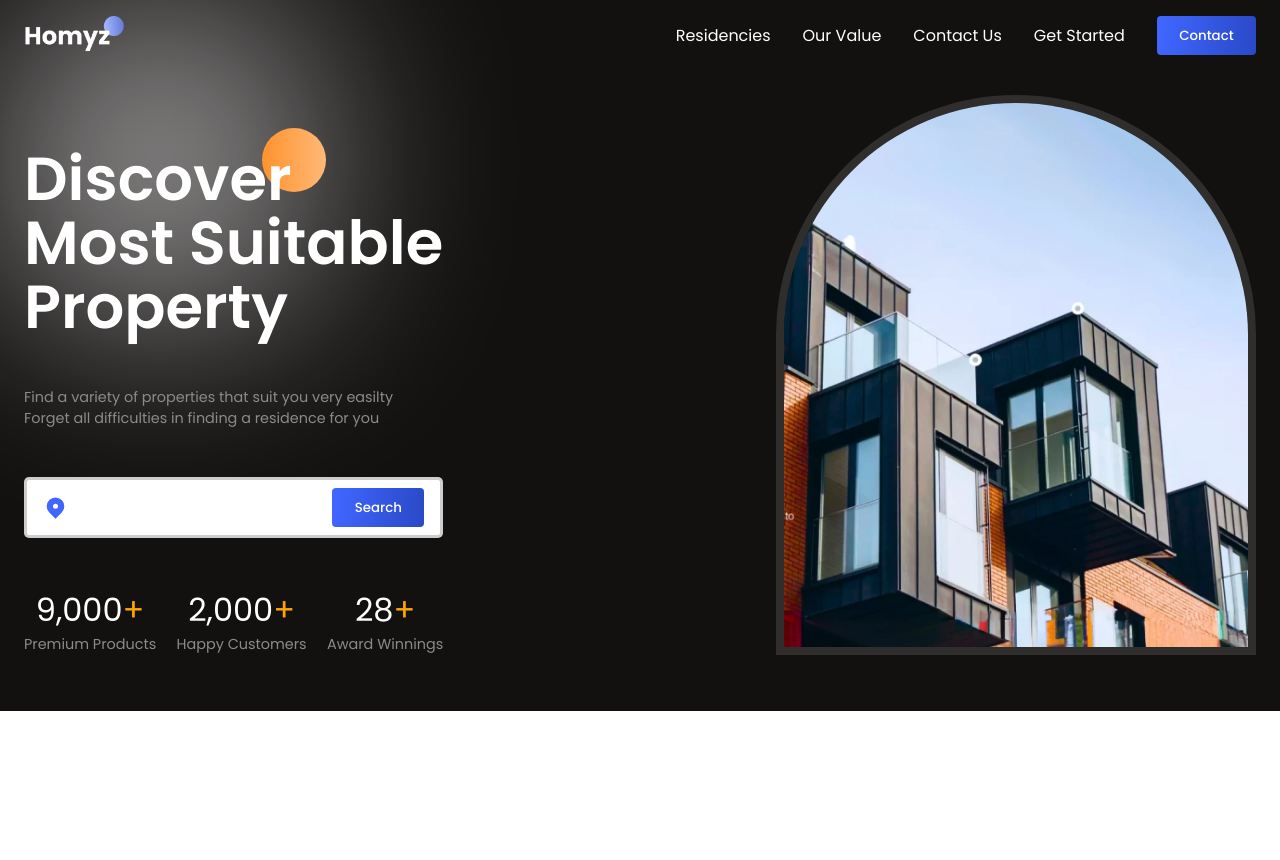
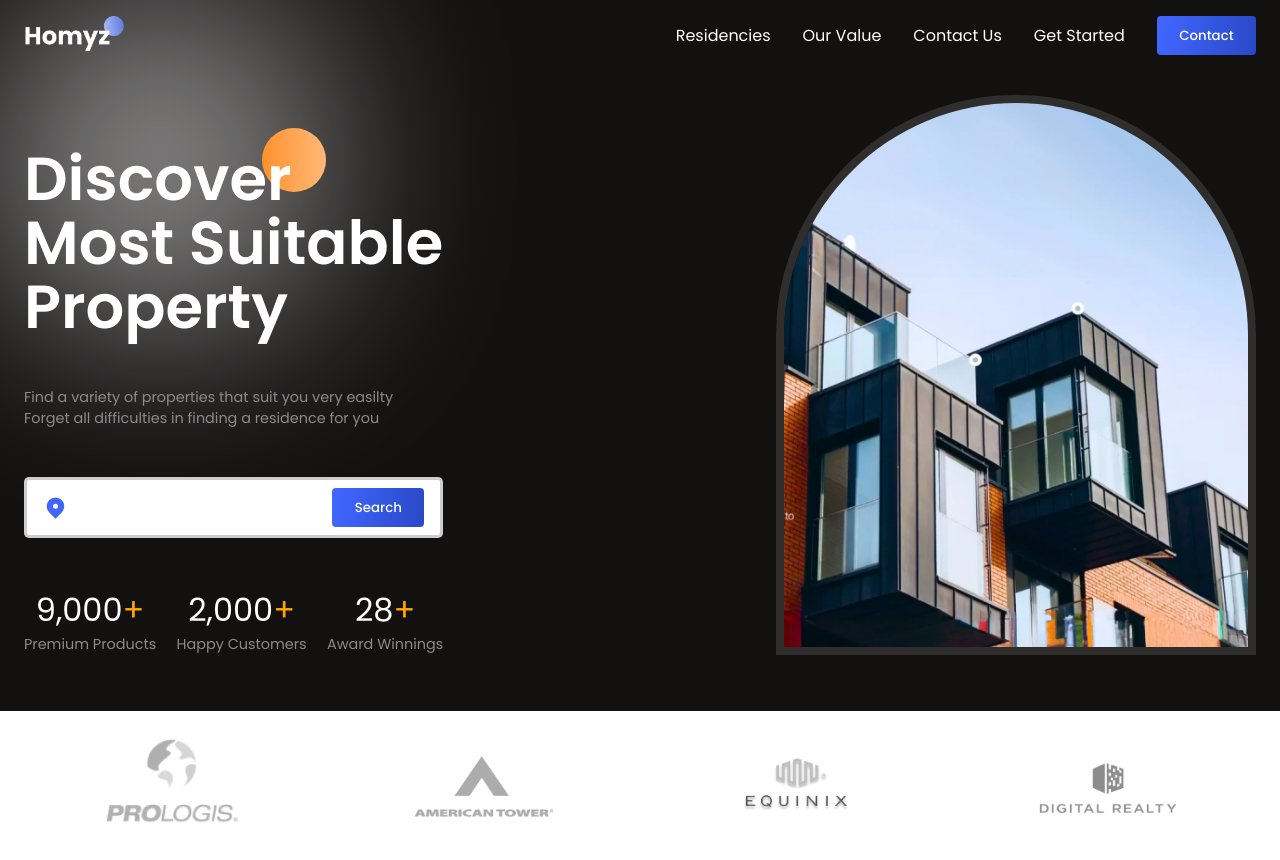
Before and after one commit to Dinujaya-Sandaruwan/LodgeLink, a React (Vite) app: page / in a window 1280 px wide. Before the commit the page ends 800 px from the top, so only its background shows below. Built offline with nearby package versions, Linux system fonts and the light colour scheme.

Commit message:
Build: Companies section

```diff
--- a/src/App.jsx
+++ b/src/App.jsx
@@ -1,3 +1,4 @@
+import Companies from "./components/Companies";
 import Header from "./components/Header";
 import Hero from "./components/Hero";
 
@@ -9,6 +10,7 @@
         <Header />
         <Hero />
       </div>
+      <Companies />
     </div>
   );
 }
--- /dev/null
+++ b/src/components/Companies.jsx
@@ -0,0 +1,16 @@
+import React from "react";
+
+const Companies = () => {
+  return (
+    <section className="c-wrapper">
+      <div className="c-container">
+        <img src="./prologis.png" alt="" />
+        <img src="./tower.png" alt="" />
+        <img src="./equinix.png" alt="" />
+        <img src="./realty.png" alt="" />
+      </div>
+    </section>
+  );
+};
+
+export default Companies;
--- /dev/null
+++ b/src/scss/layout/_companies.scss
@@ -0,0 +1,16 @@
+.c-wrapper {
+  background-color: white;
+
+  .c-container {
+    @extend .paddings;
+    @extend .innerWidth;
+    @extend .flexCenter;
+
+    justify-content: space-around;
+    gap: 1rem;
+
+    img {
+      width: 9rem;
+    }
+  }
+}
--- a/src/scss/layout/_index.scss
+++ b/src/scss/layout/_index.scss
@@ -1,2 +1,3 @@
 @import "hero";
 @import "header";
+@import "companies";
```
